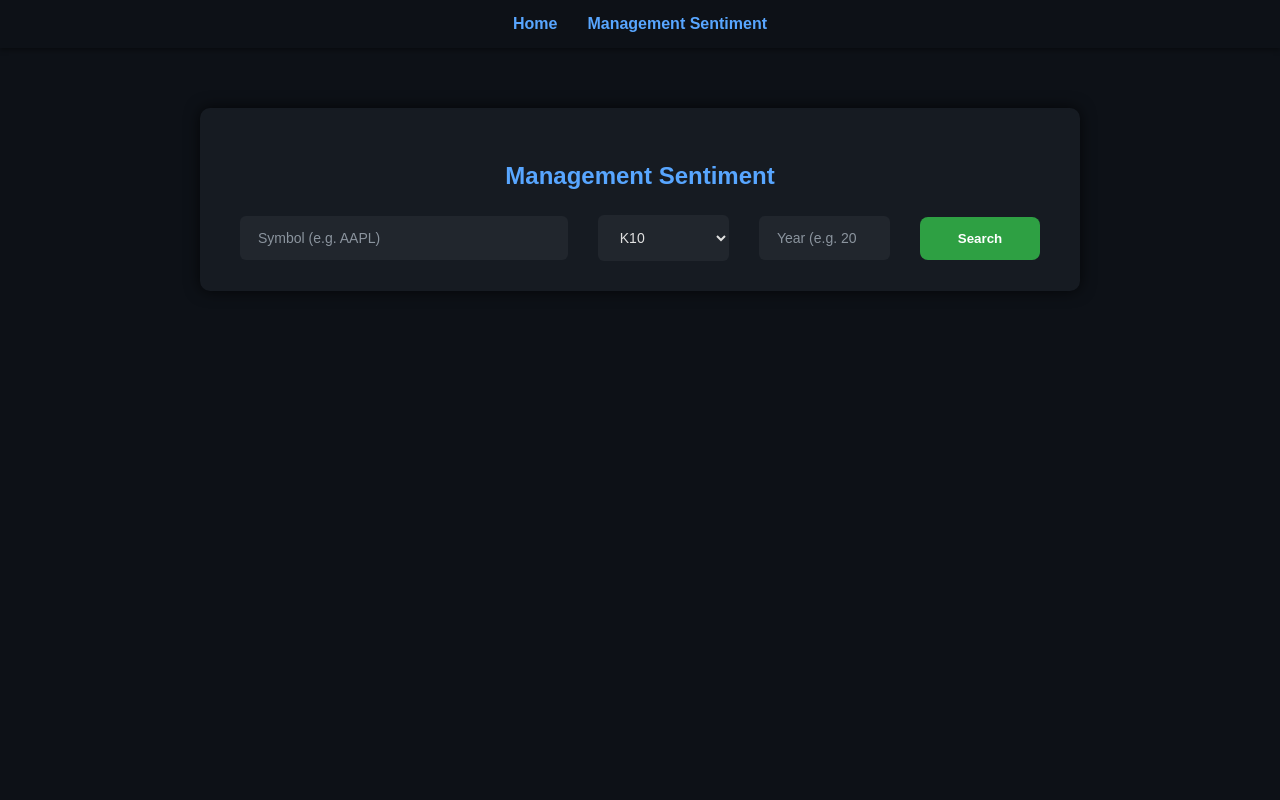
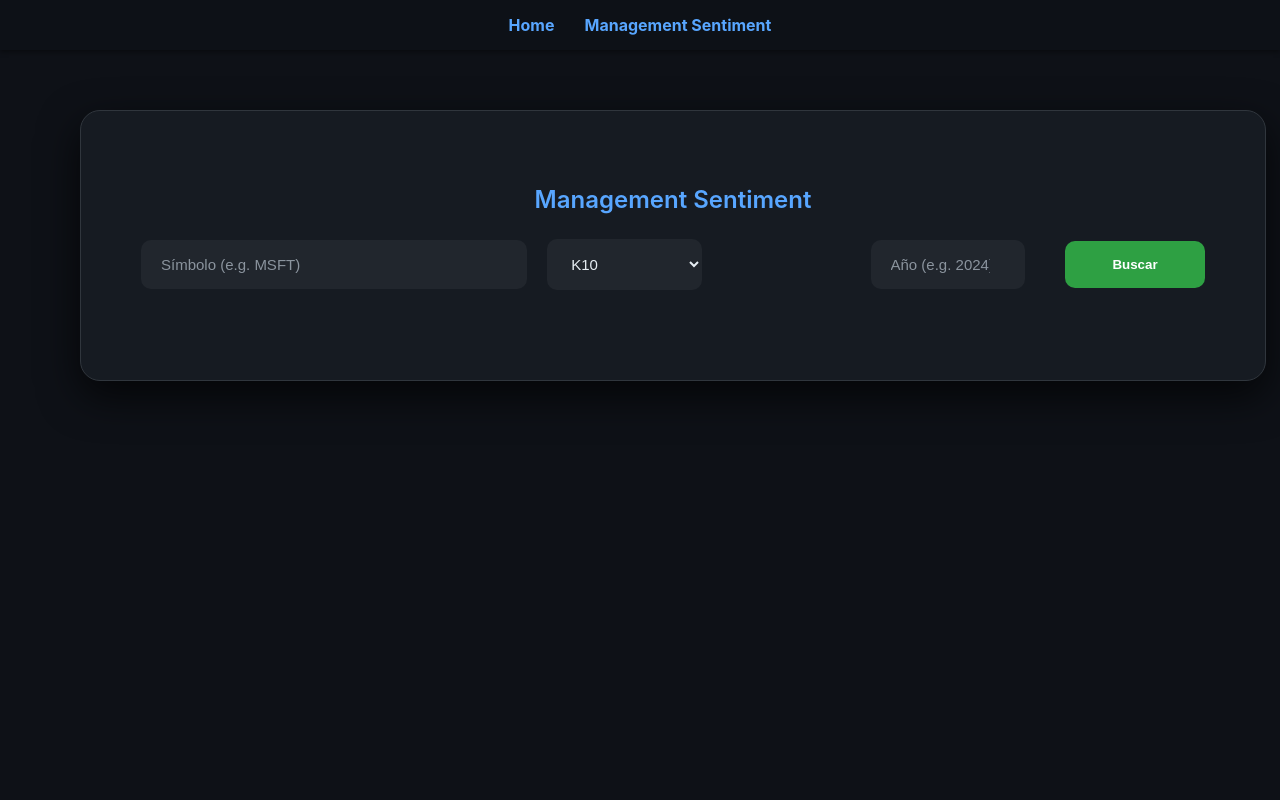
Before and after one commit to FerGusMosca/zChatbotAgentFwk, a FastAPI app: page /management_sentiment/ in a window 1280 px wide. Run offline with FastAPI, Linux system fonts and the light colour scheme.

Commit message:
Management Sentiment screen v1

```diff
--- a/controllers/management_sentiment_controller.py
+++ b/controllers/management_sentiment_controller.py
@@ -2,9 +2,9 @@ from fastapi import APIRouter, Request, Form
 from fastapi.responses import HTMLResponse, JSONResponse
 from fastapi.templating import Jinja2Templates
 from pathlib import Path
-import httpx
+import websockets
 from common.config.settings import settings
-import websockets
+
 class ManagementSentimentController:
     def __init__(self):
         self.router = APIRouter(prefix="/management_sentiment")
@@ -16,8 +16,18 @@ class ManagementSentimentController:
     async def main_page(self, request: Request):
         return self.templates.TemplateResponse("management_sentiment.html", {"request": request})
 
-    async def analyze(self, symbol: str = Form(...), report: str = Form(...), year: int = Form(...)):
-        prompt = f"Analizá el Q3 {year} del {report} de {symbol}"
+    async def analyze(
+        self,
+        symbol: str = Form(...),
+        report: str = Form(...),
+        year: int = Form(...),
+        quarter: str = Form(None)
+    ):
+        if report == "Q10" and quarter:
+            prompt = f"Analizá el {quarter} {year} del {report} de {symbol}"
+        else:
+            prompt = f"Analizá el informe anual {year} del {report} de {symbol}"
+
         uri = settings.management_sentiment_url
         async with websockets.connect(uri) as ws:
             await ws.send(prompt)
--- a/templates/management_sentiment.html
+++ b/templates/management_sentiment.html
@@ -1,11 +1,192 @@
 <!DOCTYPE html>
-<html lang="en">
+<html lang="es">
 <head>
 <meta charset="UTF-8">
+<title>Management Sentiment</title>
 <link rel="stylesheet" href="/static/css/main.css">
-<title>Management Sentiment</title>
+<style>
+  body {
+    background-color: #0e1117;
+    color: #e0e0e0;
+    font-family: "Inter", sans-serif;
+  }
+
+  .content {
+    display: flex;
+    justify-content: center;
+    align-items: flex-start;
+    padding: 60px 20px;
+    min-height: auto;
+  }
+
+  .panel {
+    background-color: #161b22;
+    border: 1px solid #30363d;
+    border-radius: 20px;
+    padding: 50px 60px;
+    width: 1200px;
+    max-width: 95%;
+    box-shadow: 0 15px 40px rgba(0,0,0,0.7);
+    margin: 0 auto;
+    text-align: center;
+  }
+
+  h3 {
+    color: #58a6ff;
+    margin-bottom: 35px;
+    font-size: 28px;
+    font-weight: 600;
+  }
+
+  form {
+    display: grid;
+    grid-template-columns: 3fr 1.2fr 1fr 1.2fr 160px;
+    grid-template-areas: "symbol report quarter year button";
+    gap: 20px;
+    align-items: center;
+    margin-bottom: 40px;
+  }
+
+  input[name="symbol"] { grid-area: symbol; }
+  select[name="report"] { grid-area: report; }
+  select[name="quarter"] { grid-area: quarter; }
+  input[name="year"] { grid-area: year; }
+  button { grid-area: button; justify-self: end; }
+
+  input, select {
+    background-color: #21262d;
+    border: none;
+    border-radius: 10px;
+    color: #e6edf3;
+    padding: 16px 20px;
+    font-size: 15px;
+    transition: all 0.2s;
+  }
+
+  input:focus, select:focus {
+    outline: 2px solid #58a6ff;
+    outline-offset: -2px;
+  }
+
+  input::placeholder {
+    color: #8b949e;
+  }
+
+  button {
+    background-color: #2ea043;
+    color: white;
+    font-weight: bold;
+    padding: 16px 32px;
+    border-radius: 10px;
+    min-width: 140px;
+  }
+
+  button:hover {
+    background-color: #3fb950;
+    transform: translateY(-1px);
+  }
+
+  button.loading::after {
+    content: " 🔄";
+    animation: spin 1s linear infinite;
+  }
+
+  @keyframes spin {
+    from { transform: rotate(0deg); }
+    to { transform: rotate(360deg); }
+  }
+
+  /* TABLA DE RESULTADOS */
+  #result table {
+    width: 100%;
+    border-collapse: separate;
+    border-spacing: 0 12px;
+    margin-top: 20px;
+    background: transparent;
+  }
+
+  #result th {
+    background: transparent !important;
+    color: #58a6ff;
+    font-weight: 600;
+    text-align: left;
+    padding: 0 0 8px 0;
+    font-size: 16px;
+    border-bottom: 1px solid #30363d;
+  }
+
+  #result td {
+    background-color: #0d1117;
+    padding: 20px 24px;
+    vertical-align: top;
+    border-radius: 10px;
+  }
+
+  /* Confianza - Grande */
+  #result tr:nth-child(1) th { padding-bottom: 12px; }
+  #result tr:nth-child(1) td {
+    font-size: 24px;
+    font-weight: bold;
+    color: #79c0ff;
+  }
+
+  /* Fuente - Pequeña */
+  #result tr:nth-child(2) th {
+    font-size: 13px;
+    color: #8b949e;
+    padding-bottom: 4px;
+  }
+
+  #result tr:nth-child(2) td {
+    font-size: 13px;
+    color: #c9d1d9;
+    text-align: left;
+  }
+
+  /* Temas Clave - AHORA MÁS PEQUEÑO */
+  #result tr:nth-child(3) th {
+    padding-top: 20px;
+  }
+
+  #result tr:nth-child(3) td ul {
+    margin: 0;
+    padding-left: 20px;
+    text-align: left;
+  }
+
+  #result tr:nth-child(3) td li {
+    margin-bottom: 7px;           /* menos espacio entre ítems */
+    line-height: 1.35;            /* más compacto */
+    font-size: 13.5px !important; /* <<<< TEXTO MÁS PEQUEÑO */
+    color: #e6edf3;
+  }
+
+  /* RESPONSIVE */
+  @media (max-width: 1000px) {
+    .panel {
+      padding: 40px 30px;
+      width: 100%;
+    }
+    form {
+      grid-template-columns: 1fr;
+      grid-template-areas:
+        "symbol"
+        "report"
+        "quarter"
+        "year"
+        "button";
+      gap: 18px;
+    }
+    button { justify-self: stretch; }
+    #result td { padding: 16px; }
+    #result tr:nth-child(3) td li {
+      font-size: 13px !important; /* aún más chico en móvil */
+    }
+  }
+</style>
 </head>
 <body>
+
 <nav class="navbar">
   <ul>
     <li><a href="/">Home</a></li>
@@ -16,17 +197,62 @@
 <div class="content">
   <div class="panel">
     <h3>Management Sentiment</h3>
-    <form action="/management_sentiment/analyze" method="post">
-      <input name="symbol" type="text" placeholder="Symbol (e.g. AAPL)">
-      <select name="report">
+    <form id="sentimentForm" action="/management_sentiment/analyze" method="post">
+      <input name="symbol" type="text" placeholder="Símbolo (e.g. MSFT)" required>
+      <select name="report" id="report">
         <option value="K10">K10</option>
         <option value="Q10">Q10</option>
       </select>
-      <input name="year" type="number" placeholder="Year (e.g. 2024)">
-      <button type="submit">Search</button>
+      <select name="quarter" id="quarter">
+        <option value="Q1">Q1</option>
+        <option value="Q2">Q2</option>
+        <option value="Q3">Q3</option>
+        <option value="Q4">Q4</option>
+      </select>
+      <input name="year" type="number" placeholder="Año (e.g. 2024)" min="1900" max="2030" required>
+      <button type="submit">Buscar</button>
     </form>
-
+    <div id="result"></div>
   </div>
 </div>
+
+<script>
+  const reportSel = document.getElementById('report');
+  const quarterSel = document.getElementById('quarter');
+
+  function updateLayout() {
+    const isQ10 = reportSel.value === 'Q10';
+    quarterSel.style.display = isQ10 ? 'block' : 'none';
+    quarterSel.style.gridArea = 'quarter';
+  }
+
+  reportSel.addEventListener('change', updateLayout);
+  window.addEventListener('resize', updateLayout);
+  updateLayout();
+
+  const form = document.getElementById('sentimentForm');
+  const btn = form.querySelector('button');
+
+  form.addEventListener('submit', async e => {
+    e.preventDefault();
+    btn.classList.add('loading');
+    try {
+      const res = await fetch(form.action, { method: 'POST', body: new FormData(form) });
+      const data = await res.json();
+      const parsed = JSON.parse(data.bot_response);
+
+      document.getElementById('result').innerHTML = `
+        <table>
+          <tr><th>Confianza</th><td>${parsed.Confidence || 'N/D'}</td></tr>
+          <tr><th>Fuente</th><td>${parsed.Source || 'N/D'}</td></tr>
+          <tr><th>Temas Clave</th><td><ul>${(parsed.KeyTopics || []).map(t => `<li>${t}</li>`).join('') || 'N/D'}</ul></td></tr>
+        </table>`;
+    } catch (err) {
+      document.getElementById('result').innerHTML = `<p style="color:#f85149; font-weight:bold;">Error: ${err.message}</p>`;
+    } finally {
+      btn.classList.remove('loading');
+    }
+  });
+</script>
 </body>
 </html>
```
Also changed, not shown: static/css/main.css (line endings or trailing spaces).
